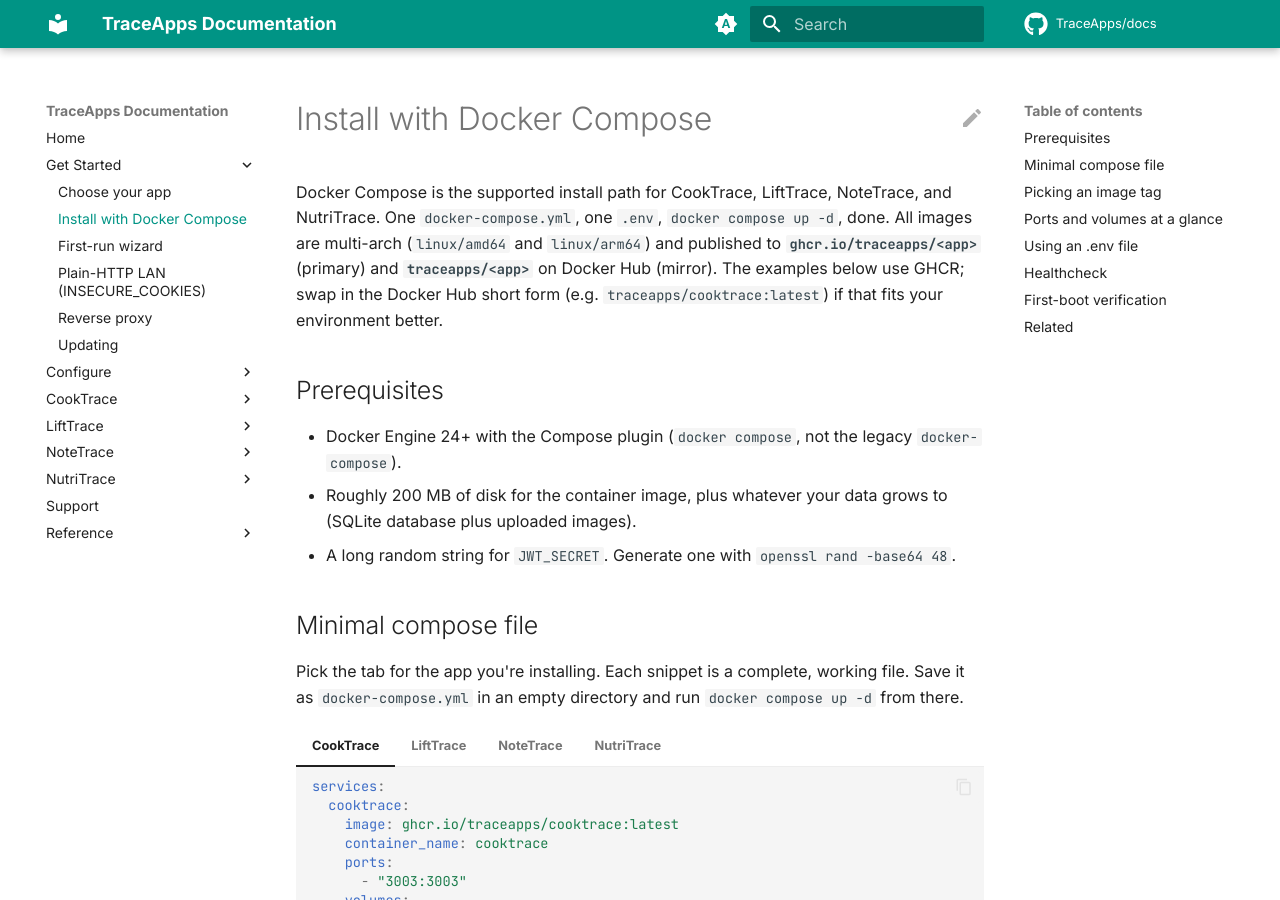
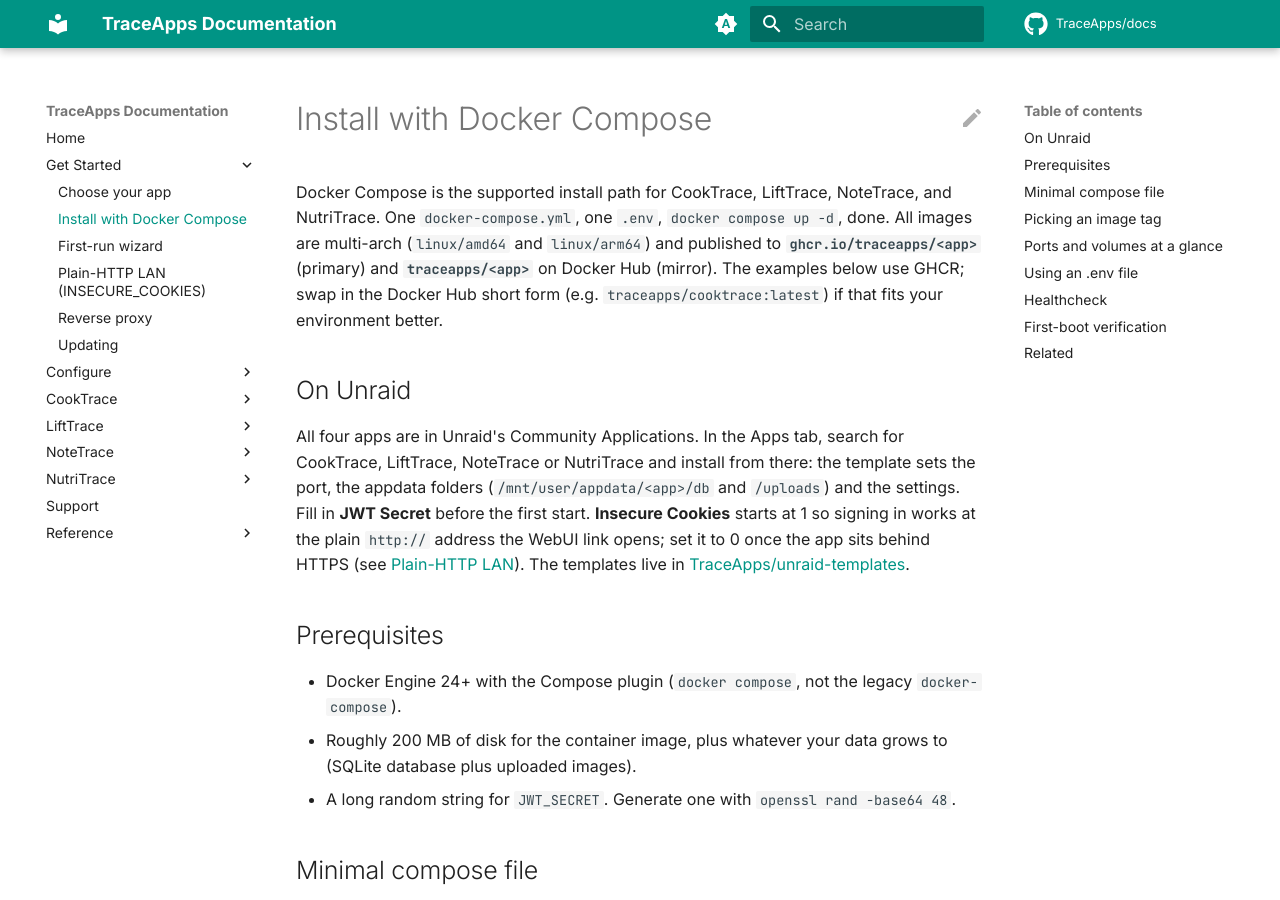
Before and after one commit to TraceApps/docs, an MkDocs documentation site: the page built from docs/getting-started/compose.md, in a window 1280 px wide and 900 px high. Built offline with MkDocs 1.6.1 and Material for MkDocs 9.7.7, drawn with Linux system fonts in a browser that asks for light colours; comment, search, counter and statistics services are not loaded.

Commit message:
Install: the apps are in Unraid Community Applications

```diff
--- a/docs/getting-started/compose.md
+++ b/docs/getting-started/compose.md
@@ -1,6 +1,10 @@
 # Install with Docker Compose
 
 Docker Compose is the supported install path for CookTrace, LiftTrace, NoteTrace, and NutriTrace. One `docker-compose.yml`, one `.env`, `docker compose up -d`, done. All images are multi-arch (`linux/amd64` and `linux/arm64`) and published to **`ghcr.io/traceapps/<app>`** (primary) and **`traceapps/<app>`** on Docker Hub (mirror). The examples below use GHCR; swap in the Docker Hub short form (e.g. `traceapps/cooktrace:latest`) if that fits your environment better.
+
+## On Unraid
+
+All four apps are in Unraid's Community Applications. In the Apps tab, search for CookTrace, LiftTrace, NoteTrace or NutriTrace and install from there: the template sets the port, the appdata folders (`/mnt/user/appdata/<app>/db` and `/uploads`) and the settings. Fill in **JWT Secret** before the first start. **Insecure Cookies** starts at 1 so signing in works at the plain `http://` address the WebUI link opens; set it to 0 once the app sits behind HTTPS (see [Plain-HTTP LAN](lan-http.md)). The templates live in [TraceApps/unraid-templates](https://github.com/TraceApps/unraid-templates).
 
 ## Prerequisites
 
```
